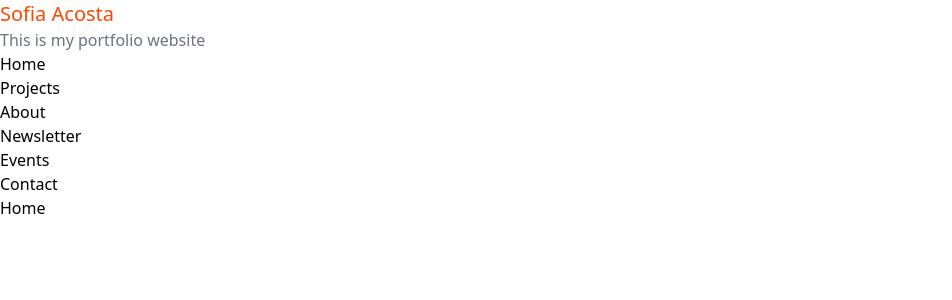
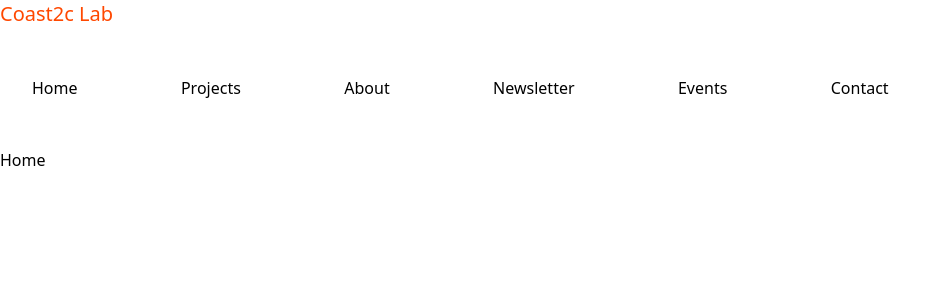
Before and after one commit to Sofacosta/portfolio-website, a React (Create React App) app: page / in a window 1280 px wide. Shown: the top 300 px of the page, without its empty margins (0-952 px from the left). Built offline with nearby package versions, Linux system fonts and the light colour scheme.

Commit message:
add data folder, navItem component, refactor nav.js, edit home

```diff
--- a/src/components/App.js
+++ b/src/components/App.js
@@ -13,10 +13,9 @@ import '../index.css';
 
 const App = () => {
   return (
-    <>
+    <div className="container">
       <header>
-        <h1 className= "text-xl font-medium text-primary">Sofia Acosta</h1>
-        <h2 className="text-gray-500">This is my portfolio website</h2>
+        <h1 className= "text-xl font-medium text-primary">Coast2c Lab</h1>
       </header>
 
       <Router>
@@ -42,7 +41,7 @@ const App = () => {
           </Route>
         </Switch>
       </Router>
-    </>
+    </div>
   );
 }
 export default App;
--- a/src/components/Nav.js
+++ b/src/components/Nav.js
@@ -1,28 +1,18 @@
 import React from 'react';
-import { Link } from "react-router-dom";
+import NavItem from './NavItem';
+
+import { navItems } from '../data/navItems';
 
 const Nav = () => {
   return (
-    <nav>
-      <ul>
-        <li>
-          <Link to="/">Home</Link>
-        </li>
-        <li>
-          <Link to="/projects">Projects</Link>
-        </li>
-        <li>
-          <Link to="/about">About</Link>
-        </li>
-        <li>
-          <Link to="/newsletter">Newsletter</Link>
-        </li>
-        <li>
-          <Link to="/events">Events</Link>
-        </li>
-        <li>
-          <Link to="/contact">Contact</Link>
-        </li>
+    <nav className="px-8 py-12">
+      <ul className="flex flex-row">
+        {navItems &&
+          navItems.map((item) => {
+            const { path, name } = item;
+            return <NavItem path={path} name={name} key={name} />
+          })
+        }
       </ul>
     </nav>
   )
--- /dev/null
+++ b/src/components/NavItem.js
@@ -0,0 +1,13 @@
+import React from 'react';
+import { Link } from "react-router-dom";
+
+const NavItem = (props) => {
+  const { path, name } = props;
+  return (
+    <li className="flex-auto">
+      <Link to={path}>{name}</Link>
+    </li>
+  )
+}
+
+export default NavItem;
--- /dev/null
+++ b/src/data/navItems.js
@@ -0,0 +1,8 @@
+export const navItems = [
+  {path: "/", name: "Home"},
+  {path: "/projects", name: "Projects"},
+  {path: "/about", name: "About"},
+  {path: "/newsletter", name: "Newsletter"},
+  {path: "/events", name: "Events"},
+  {path: "/contact", name: "Contact"},
+];
```
Also changed, not shown: 1 other file (tests, documents, lock files or other folders).
